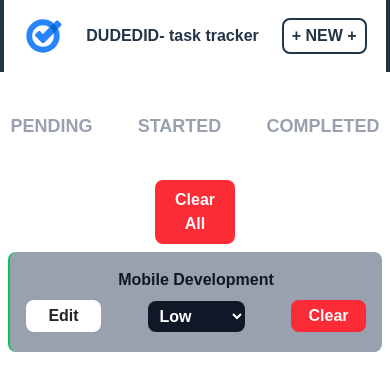
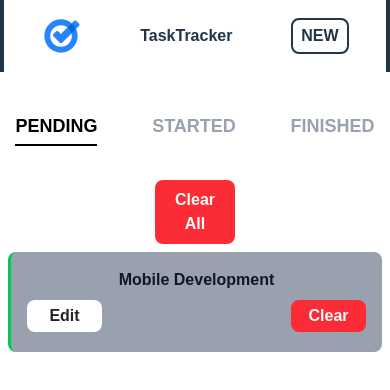
Before and after one commit to mmmim24/dudedid, a React (Vite) app: page / in a window 390 px wide. Shown: the top 390 px of the page. Built offline with nearby package versions, Linux system fonts and the light colour scheme; a web font is replaced by a local one.

Commit message:
minor UI changes

```diff
--- a/src/components/CreateTaskModal.jsx
+++ b/src/components/CreateTaskModal.jsx
@@ -60,7 +60,7 @@ const CreateTaskModal = ({ isOpen, onClose }) => {
                         onChange={handleChange}
                     />
                     <div className='flex items-center justify-between w-[80%]'>
-                        <label>Priority</label>
+                        <label className='font-semibold'>Priority</label>
                         <select
                             name='priority'
                             onChange={handleChange}
@@ -71,7 +71,7 @@ const CreateTaskModal = ({ isOpen, onClose }) => {
                             <option value="High">High</option>
                         </select>
                         <button
-                            className={isDisabled ? 'bg-[rgba(0,0,0,0.5)] dark:bg-[rgba(255,255,255,0.5)] text-gray-200 dark:text-[#242424] rounded-lg py-2 px-4' : 'bg-gray-900 dark:bg-white text-white dark:text-[#242424] rounded-lg py-2 px-4 cursor-pointer hover:font-bold duration-300 linear'}
+                            className={isDisabled ? 'bg-[rgba(0,0,0,0.5)] dark:bg-[rgba(255,255,255,0.5)] text-gray-200 dark:text-[#242424] rounded-lg py-2 px-4' : 'bg-gray-900 dark:bg-white text-white dark:text-[#242424] font-bold rounded-lg py-2 px-4 cursor-pointer hover:font-bold duration-300 linear'}
                             disabled={isDisabled}
                             onClick={handleClick}
                         >Save
--- a/src/components/EditTaskModal.jsx
+++ b/src/components/EditTaskModal.jsx
@@ -34,7 +34,7 @@ const EditTaskModal = ({ isOpen, onClose, task }) => {
             <div className='w-full h-full fixed bg-[rgba(0,0,0,0.3)] dark:bg-[rgba(0,0,0,0.7)] flex items-center justify-center' onClick={onClose}>
                 <div className='w-[300px] h-[400px] gap-4 bg-gray-500 dark:bg-[#242424] rounded-lg shadow-lg flex flex-col items-center justify-center' onClick={(e) => e.stopPropagation()}>
                     <div className="flex flex-col justify-between items-left gap-2 w-[80%]">
-                        <label className="ml-1 font-semibold text-gray-500">Title</label>
+                        <label className="ml-1 font-semibold">Title</label>
                         <input
                             name='title'
                             type="text"
@@ -44,7 +44,7 @@ const EditTaskModal = ({ isOpen, onClose, task }) => {
                         />
                     </div>
                     <div className="flex flex-col justify-between items-left gap-2 w-[80%]">
-                        <label className="ml-1 font-semibold text-gray-500">Description</label>
+                        <label className="ml-1 font-semibold">Description</label>
                         <textarea
                             ref={focusRef}
                             name='description'
@@ -54,7 +54,7 @@ const EditTaskModal = ({ isOpen, onClose, task }) => {
                         />
                     </div>
                     <div className="flex justify-between items-center w-[80%]">
-                        <label className="ml-1 font-semibold text-gray-500">Priority</label>
+                        <label className="ml-1 font-semibold">Priority</label>
                         <select
                             name='priority'
                             value={updatedTask.priority}
@@ -67,7 +67,7 @@ const EditTaskModal = ({ isOpen, onClose, task }) => {
                         </select>
                     </div>
                     <div className="flex justify-between items-center w-[80%]">
-                        <label className="ml-1 font-semibold text-gray-500">Status</label>
+                        <label className="ml-1 font-semibold">Status</label>
                         <select
                             name='status'
                             value={updatedTask.status}
@@ -80,7 +80,7 @@ const EditTaskModal = ({ isOpen, onClose, task }) => {
                         </select>
                     </div>
                     <button
-                        className={isDisabled ? 'bg-[rgba(0,0,0,0.5)] dark:bg-[rgba(255,255,255,0.5)] w-[80%] text-gray-200 dark:text-[#242424] rounded-lg py-2 px-4' : 'bg-gray-900 dark:bg-white w-[80%] text-white dark:text-[#242424] rounded-lg py-2 px-4 cursor-pointer hover:font-bold duration-300 linear'}
+                        className={isDisabled ? 'bg-[rgba(0,0,0,0.5)] dark:bg-[rgba(255,255,255,0.5)] w-[80%] text-gray-200 dark:text-[#242424] rounded-lg py-2 px-4' : 'bg-gray-900 dark:bg-white w-[80%] text-white dark:text-[#242424] font-bold rounded-lg py-2 px-4 cursor-pointer hover:font-bold duration-300 linear'}
                         disabled={isDisabled}
                         onClick={handleClick}
                     >Save
--- a/src/components/Header.jsx
+++ b/src/components/Header.jsx
@@ -16,8 +16,8 @@ const Header = () => {
             <div>
                 <div className='flex items-center justify-around gap-4 p-4 border-l-4 border-r-4'>
                     <img src={logo} alt="Logo" className="h-10" />
-                    <h1 className="font-bold text-md md:text-lg lg:text-xl">DUDEDID- task tracker</h1>
-                    <button className='rounded-lg hover:bg-white hover:text-black border-2 py-1 px-2 cursor-pointer font-bold duration-500 linear' onClick={toggleModal}>+ NEW +</button>
+                    <h1 className="font-bold text-md md:text-lg lg:text-xl">TaskTracker</h1>
+                    <button className='rounded-lg hover:bg-white hover:text-black border-2 py-1 px-2 cursor-pointer font-bold duration-500 linear' onClick={toggleModal}>NEW</button>
                 </div>
                 <CreateTaskModal isOpen={isOpen} onClose={closeModal} />
             </div>
--- a/src/components/MobileView.jsx
+++ b/src/components/MobileView.jsx
@@ -22,22 +22,34 @@ const MobileView = ({ ctx }) => {
         <>
             <div className='my-6 flex gap-6 items-center justify-around'>
                 <button
-                    className='focus:text-black dark:focus:text-white uppercase my-4 text-center font-bold text-lg text-gray-400'
+                    className='uppercase my-4 text-center font-bold text-lg text-gray-400'
                     onClick={() => handleClick('Pending')}
                 >
-                    Pending
+                    {
+                        currentStatus === 'Pending'
+                            ? <span className="border-b-2 pb-2 text-black dark:text-white">Pending</span>
+                            : <span>Pending</span>
+                    }
                 </button>
                 <button
-                    className='focus:text-black dark:focus:text-white uppercase my-4 text-center font-bold text-lg text-gray-400'
+                    className='uppercase my-4 text-center font-bold text-lg text-gray-400'
                     onClick={() => handleClick('Started')}
                 >
-                    Started
+                    {
+                        currentStatus === 'Started'
+                            ? <span className="border-b-2 pb-2 text-black dark:text-white">Started</span>
+                            : <span>Started</span>
+                    }
                 </button>
                 <button
-                    className='focus:text-black dark:focus:text-white uppercase my-4 text-center font-bold text-lg text-gray-400'
+                    className='uppercase my-4 text-center font-bold text-lg text-gray-400'
                     onClick={() => handleClick('Completed')}
                 >
-                    Completed
+                    {
+                        currentStatus === 'Completed'
+                            ? <span className="border-b-2 pb-2 text-black dark:text-white">Finished</span>
+                            : <span>Finished</span>
+                    }
                 </button>
             </div>
             {
--- a/src/components/SingleTask.jsx
+++ b/src/components/SingleTask.jsx
@@ -31,7 +31,7 @@ const SingleTask = ({ task }) => {
 
     return (
         <div>
-            <div className={className + ' border-l-2 h-[100px] bg-gray-400 dark:bg-gray-900 m-2 p-4 rounded-lg'}>
+            <div className={className + ' border-l-3 h-[100px] bg-gray-400 dark:bg-gray-900 m-2 p-4 rounded-lg'}>
                 <h2 className='font-bold text-gray-900 dark:text-inherit'>{task.title}</h2>
                 <div className='flex justify-between items-center gap-2 mt-2 font-semibold'>
                     <button
@@ -40,16 +40,6 @@ const SingleTask = ({ task }) => {
                     >
                         Edit
                     </button>
-                    <select
-                        name='priority'
-                        value={task.priority}
-                        onChange={(e) => handleChange(e, task)}
-                        className='dark:bg-gray-700 bg-gray-900 text-white dark:text-gray-300 rounded-lg outline-none py-1.5 px-2'
-                    >
-                        <option value="Low">Low</option>
-                        <option value="Medium">Medium</option>
-                        <option value="High">High</option>
-                    </select>
                     <button
                         onClick={() => clearTask()}
                         className='bg-red-500 w-[75px] text-[#fafafa] rounded-lg py-1 px-2 cursor-pointer hover:font-bold duration-300 linear'
```
